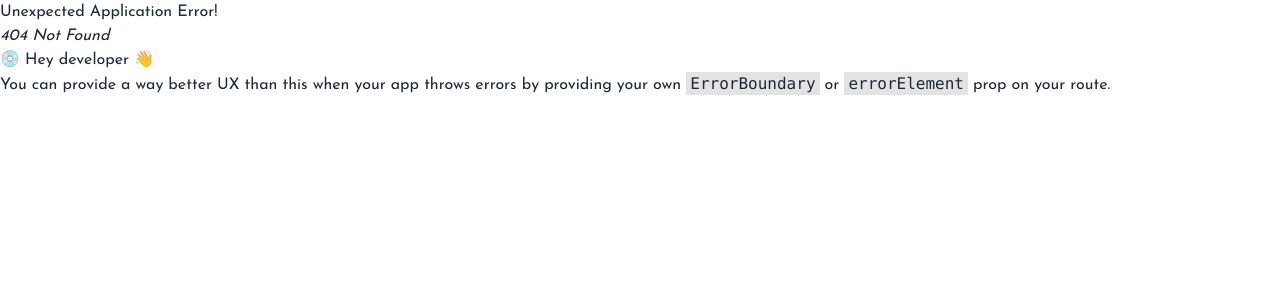
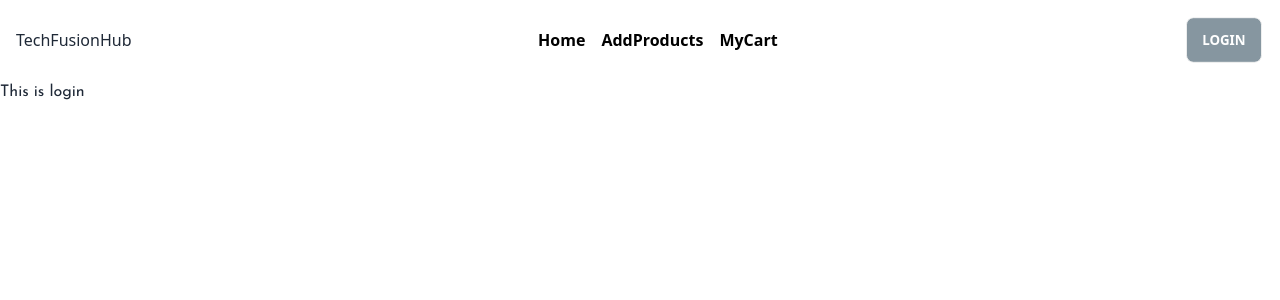
Before and after one commit to shajadanirob/TeachFassionHub, a React (Vite) app: page /login in a window 1280 px wide. Before the commit this address had no page. Shown: the top 300 px of the page. Built offline with nearby package versions, Linux system fonts and the light colour scheme.

Commit message:
create nav bar and setup a react route

```diff
--- /dev/null
+++ b/src/Components/Header/Navbar.jsx
@@ -0,0 +1,97 @@
+import { useState } from "react";
+import { Link, NavLink } from "react-router-dom";
+
+
+const Navbar = () => {
+    const [menuOpen, setMenuOpen] = useState(false);
+    const toggleMenu = () => {
+        setMenuOpen(!menuOpen);
+      };
+
+      const NabLinks = <>
+      <ol><NavLink
+
+      to='/' className={({ isActive, isPending }) =>
+      isPending ? "pending" : isActive ? "underline text-red-500" : ""
+    }>Home</NavLink></ol>
+
+      <ol><NavLink to='/addProducts'className={({ isActive, isPending }) =>
+      isPending ? "pending" : isActive ? "underline text-red-500" : ""
+    }>AddProducts</NavLink></ol>
+      <ol><NavLink to='/myCart'className={({ isActive, isPending }) =>
+      isPending ? "pending" : isActive ? "underline text-red-500" : ""
+    }>MyCart</NavLink></ol>
+
+
+
+  </>
+
+
+
+    return (
+        <nav className="bg-base-100 p-4 font-sans">
+        <div className="container mx-auto flex justify-between items-center">
+          <div className="flex items-center space-x-4">
+            <div className="flex items-center">
+            TechFusionHub
+            </div>
+          </div>
+          <div className="hidden md:flex space-x-4 text-black font-semibold ">
+            {NabLinks}
+          </div>
+          <div className="flex items-center hidden lg:inline-flex">
+          {/* {
+            user?<div className="dropdown dropdown-end flex justify-center items-center">
+            <label tabIndex={0} className="btn btn-ghost btn-circle avatar">
+                <div className="w-10 rounded-full">
+                    <img src={user.photoURL} alt={user.displayName} />
+                </div>
+            </label>
+            <button className="btn bg-[#FF630E] text-white"
+                        onClick={handlelogOut}
+                    >Logout</button>
+            </div>
+            :
+          } */}
+          <> <Link to='/login'>
+            <button className="btn bg-[#8696a0] text-white">Login</button>
+            </Link></>
+          </div>
+          <div className="md:hidden flex items-center">
+            <button onClick={toggleMenu} className="text-black">
+              <svg className="h-6 w-6" fill="none" stroke="currentColor" viewBox="0 0 24 24" xmlns="http://www.w3.org/2000/svg">
+                {menuOpen ? (
+                  <path strokeLinecap="round" strokeLinejoin="round" strokeWidth="2" d="M6 18L18 6M6 6l12 12"></path>
+                ) : (
+                  <path strokeLinecap="round" strokeLinejoin="round" strokeWidth="2" d="M4 6h16M4 12h16M4 18h16"></path>
+                )}
+              </svg>
+            </button>
+          </div>
+        </div>
+        {menuOpen && (
+          <div className="md:hidden text-black mt-2 space-y-4">
+           {NabLinks}
+             {/* {
+            user?<div className="dropdown dropdown-end flex justify-center items-center mt-4">
+            <label tabIndex={0} className="btn btn-ghost btn-circle avatar">
+                <div className="w-10 rounded-full">
+                    <img src={user.photoURL} alt={user.displayName} />
+                </div>
+            </label>
+            <button className="btn bg-[#FF630E] text-white"
+                        onClick={handlelogOut}
+                    >Logout</button>
+            </div>
+            :
+          } */}
+          <> <Link to='/login'>
+            <button className="btn bg-[#8696a0] text-white">Login</button>
+            </Link></>
+         </div>
+        )}
+        </nav>
+    );
+};
+
+export default Navbar;
--- a/src/Firebase/Firebase.config.js
+++ b/src/Firebase/Firebase.config.js
@@ -0,0 +1,20 @@
+// Import the functions you need from the SDKs you need
+import { initializeApp } from "firebase/app";
+import { getAuth } from "firebase/auth";
+// TODO: Add SDKs for Firebase products that you want to use
+// https://firebase.google.com/docs/web/setup#available-libraries
+
+// Your web app's Firebase configuration
+const firebaseConfig = {
+  apiKey: "AIzaSyDqg-LLrgAQQ60MkNekm0U-H0Oz3FfTcA8",
+  authDomain: "techfusionhub-c1573.firebaseapp.com",
+  projectId: "techfusionhub-c1573",
+  storageBucket: "techfusionhub-c1573.appspot.com",
+  messagingSenderId: "1734794162",
+  appId: "1:1734794162:web:0f7975d9b6d4c791c5a2ab"
+};
+
+// Initialize Firebase
+const app = initializeApp(firebaseConfig);
+const auth = getAuth(app);
+export default auth
--- /dev/null
+++ b/src/Layout/MainLayout.jsx
@@ -0,0 +1,14 @@
+import { Outlet } from "react-router-dom";
+import Navbar from "../Components/Header/Navbar";
+
+
+const MainLayout = () => {
+    return (
+        <div>
+            <Navbar></Navbar>
+            <Outlet></Outlet>
+        </div>
+    );
+};
+
+export default MainLayout;
--- /dev/null
+++ b/src/Pages/AddProducts/AddProducts.jsx
@@ -0,0 +1,11 @@
+
+
+const AddProducts = () => {
+    return (
+        <div>
+          <h1>This is AddProfucts</h1>
+        </div>
+    );
+};
+
+export default AddProducts;
--- /dev/null
+++ b/src/Pages/Home/Home.jsx
@@ -0,0 +1,11 @@
+
+
+const Home = () => {
+    return (
+        <div>
+            <h1>This is home</h1>
+        </div>
+    );
+};
+
+export default Home;
--- /dev/null
+++ b/src/Pages/Login/Login.jsx
@@ -0,0 +1,11 @@
+
+
+const Login = () => {
+    return (
+        <div>
+            <h1>This is login</h1>
+        </div>
+    );
+};
+
+export default Login;
--- /dev/null
+++ b/src/Pages/MyCart/MyCart.jsx
@@ -0,0 +1,11 @@
+
+
+const MyCart = () => {
+    return (
+        <div>
+          <h1>This is my cart</h1>
+        </div>
+    );
+};
+
+export default MyCart;
```
Also changed, not shown: src/Routes/Routers.jsx (+24 -1 lines).
